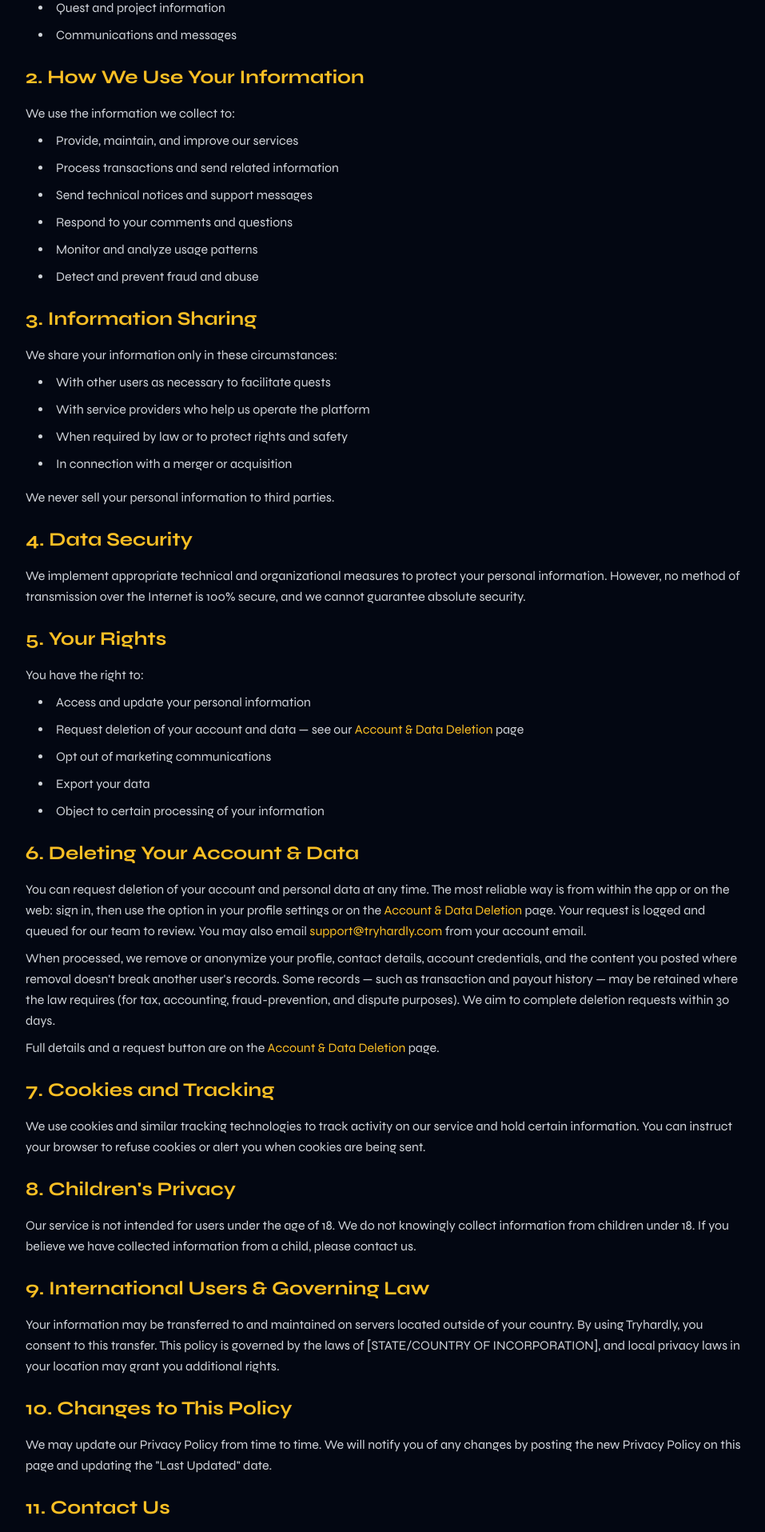
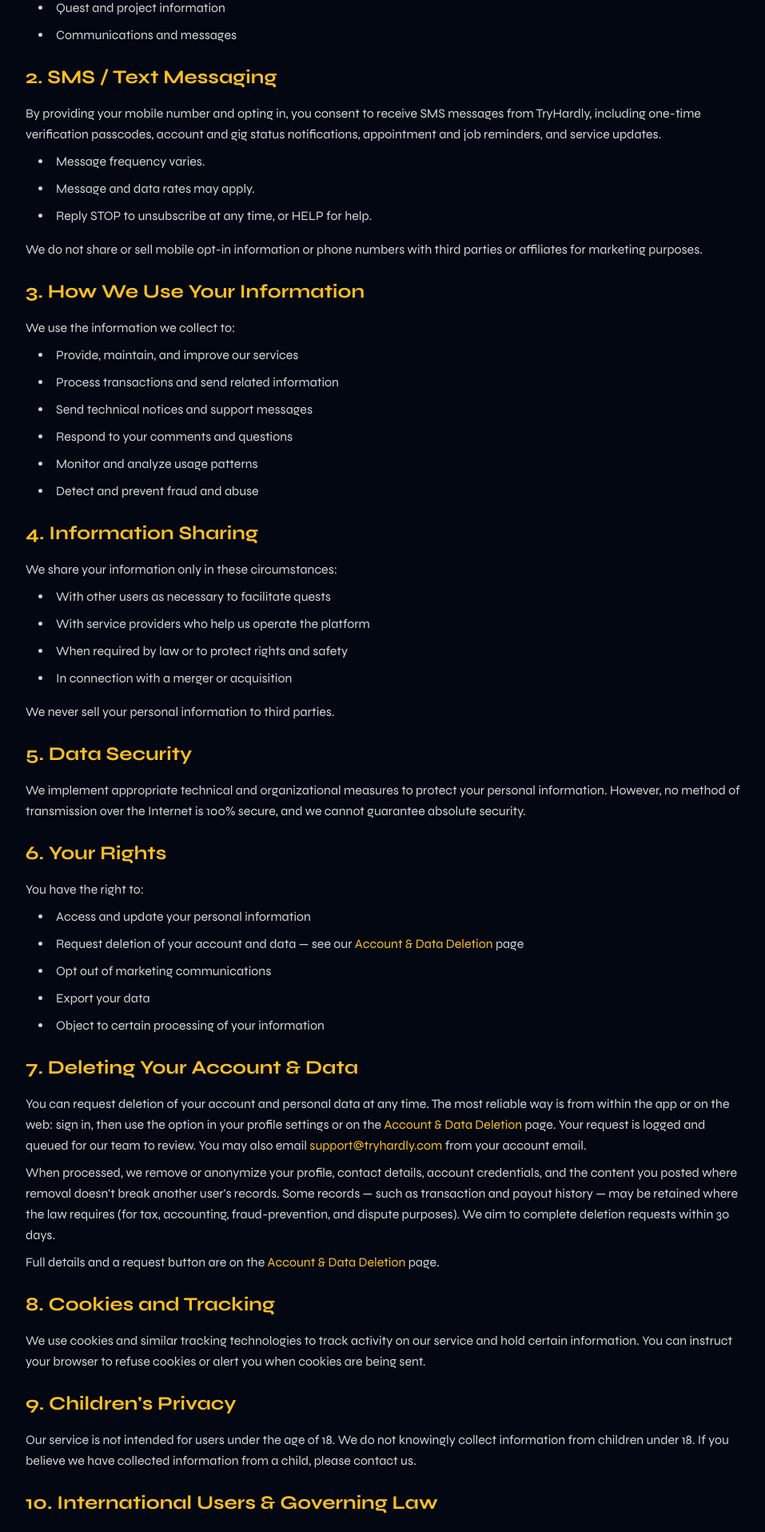
Before and after one commit to gregormortis/tryhardly, a Next.js app in the folder frontend/: page /privacy in a window 1280 px wide. Shown: the part 500-2415 px from the top of the page at 80% size, without its empty margins (160-1117 px from the left). Built offline with nearby package versions, Linux system fonts and the light colour scheme; no server answers.

Commit message:
Add SMS/text messaging disclosures to Privacy Policy and Terms of Service
Required for Twilio A2P 10DLC campaign compliance: opt-in consent language,
message frequency, message/data rates, STOP/HELP instructions, and no
third-party sharing/selling of mobile opt-in data.

```diff
--- a/frontend/app/privacy/page.tsx
+++ b/frontend/app/privacy/page.tsx
@@ -1,7 +1,7 @@
 import type { Metadata } from 'next';
 import Link from 'next/link';
 
-const LAST_UPDATED = 'June 21, 2026';
+const LAST_UPDATED = 'August 4, 2026';
 
 export const metadata: Metadata = {
   title: 'Privacy Policy',
@@ -40,7 +40,25 @@
           </section>
 
           <section>
-            <h2 className="text-2xl font-bold text-amber-400 mb-4">2. How We Use Your Information</h2>
+            <h2 className="text-2xl font-bold text-amber-400 mb-4">2. SMS / Text Messaging</h2>
+            <p className="mb-2">
+              By providing your mobile number and opting in, you consent to receive SMS messages
+              from TryHardly, including one-time verification passcodes, account and gig status
+              notifications, appointment and job reminders, and service updates.
+            </p>
+            <ul className="list-disc list-inside space-y-2 ml-4">
+              <li>Message frequency varies.</li>
+              <li>Message and data rates may apply.</li>
+              <li>Reply STOP to unsubscribe at any time, or HELP for help.</li>
+            </ul>
+            <p className="mt-4">
+              We do not share or sell mobile opt-in information or phone numbers with third
+              parties or affiliates for marketing purposes.
+            </p>
+          </section>
+
+          <section>
+            <h2 className="text-2xl font-bold text-amber-400 mb-4">3. How We Use Your Information</h2>
             <p className="mb-2">We use the information we collect to:</p>
             <ul className="list-disc list-inside space-y-2 ml-4">
               <li>Provide, maintain, and improve our services</li>
@@ -53,7 +71,7 @@
           </section>
 
           <section>
-            <h2 className="text-2xl font-bold text-amber-400 mb-4">3. Information Sharing</h2>
+            <h2 className="text-2xl font-bold text-amber-400 mb-4">4. Information Sharing</h2>
             <p className="mb-2">
               We share your information only in these circumstances:
             </p>
@@ -69,14 +87,14 @@
           </section>
 
           <section>
-            <h2 className="text-2xl font-bold text-amber-400 mb-4">4. Data Security</h2>
+            <h2 className="text-2xl font-bold text-amber-400 mb-4">5. Data Security</h2>
             <p>
               We implement appropriate technical and organizational measures to protect your personal information. However, no method of transmission over the Internet is 100% secure, and we cannot guarantee absolute security.
             </p>
           </section>
 
           <section>
-            <h2 className="text-2xl font-bold text-amber-400 mb-4">5. Your Rights</h2>
+            <h2 className="text-2xl font-bold text-amber-400 mb-4">6. Your Rights</h2>
             <p className="mb-2">You have the right to:</p>
             <ul className="list-disc list-inside space-y-2 ml-4">
               <li>Access and update your personal information</li>
@@ -94,7 +112,7 @@
           </section>
 
           <section>
-            <h2 className="text-2xl font-bold text-amber-400 mb-4">6. Deleting Your Account &amp; Data</h2>
+            <h2 className="text-2xl font-bold text-amber-400 mb-4">7. Deleting Your Account &amp; Data</h2>
             <p className="mb-2">
               You can request deletion of your account and personal data at any time. The most
               reliable way is from within the app or on the web: sign in, then use the option in your
@@ -125,35 +143,35 @@
           </section>
 
           <section>
-            <h2 className="text-2xl font-bold text-amber-400 mb-4">7. Cookies and Tracking</h2>
+            <h2 className="text-2xl font-bold text-amber-400 mb-4">8. Cookies and Tracking</h2>
             <p>
               We use cookies and similar tracking technologies to track activity on our service and hold certain information. You can instruct your browser to refuse cookies or alert you when cookies are being sent.
             </p>
           </section>
 
           <section>
-            <h2 className="text-2xl font-bold text-amber-400 mb-4">8. Children&apos;s Privacy</h2>
+            <h2 className="text-2xl font-bold text-amber-400 mb-4">9. Children&apos;s Privacy</h2>
             <p>
               Our service is not intended for users under the age of 18. We do not knowingly collect information from children under 18. If you believe we have collected information from a child, please contact us.
             </p>
           </section>
 
           <section>
-            <h2 className="text-2xl font-bold text-amber-400 mb-4">9. International Users &amp; Governing Law</h2>
+            <h2 className="text-2xl font-bold text-amber-400 mb-4">10. International Users &amp; Governing Law</h2>
             <p>
               Your information may be transferred to and maintained on servers located outside of your country. By using Tryhardly, you consent to this transfer. This policy is governed by the laws of [STATE/COUNTRY OF INCORPORATION], and local privacy laws in your location may grant you additional rights.
             </p>
           </section>
 
           <section>
-            <h2 className="text-2xl font-bold text-amber-400 mb-4">10. Changes to This Policy</h2>
+            <h2 className="text-2xl font-bold text-amber-400 mb-4">11. Changes to This Policy</h2>
             <p>
               We may update our Privacy Policy from time to time. We will notify you of any changes by posting the new Privacy Policy on this page and updating the &quot;Last Updated&quot; date.
             </p>
           </section>
 
           <section>
-            <h2 className="text-2xl font-bold text-amber-400 mb-4">11. Contact Us</h2>
+            <h2 className="text-2xl font-bold text-amber-400 mb-4">12. Contact Us</h2>
             <p>
               If you have questions about this Privacy Policy, please contact us at:
             </p>
--- a/frontend/app/terms/page.tsx
+++ b/frontend/app/terms/page.tsx
@@ -1,7 +1,7 @@
 import type { Metadata } from 'next';
 import Link from 'next/link';
 
-const LAST_UPDATED = 'June 9, 2026';
+const LAST_UPDATED = 'August 4, 2026';
 const SUPPORT_EMAIL = 'support@tryhardly.com';
 
 export const metadata: Metadata = {
@@ -58,7 +58,20 @@
           </section>
 
           <section>
-            <h2 className="text-2xl font-bold text-amber-400 mb-4">4. Payments, Fees &amp; Payouts</h2>
+            <h2 className="text-2xl font-bold text-amber-400 mb-4">4. SMS / Text Messaging</h2>
+            <p className="mb-2">
+              By providing your mobile number and opting in, you consent to receive SMS messages
+              from TryHardly, including one-time verification passcodes, account and gig status
+              notifications, appointment and job reminders, and service updates. Message frequency
+              varies. Message and data rates may apply. Reply STOP to unsubscribe at any time, or
+              HELP for help. See our{' '}
+              <Link href="/privacy" className="text-amber-400 hover:text-amber-300">Privacy Policy</Link>{' '}
+              for details on how we handle mobile opt-in information.
+            </p>
+          </section>
+
+          <section>
+            <h2 className="text-2xl font-bold text-amber-400 mb-4">5. Payments, Fees &amp; Payouts</h2>
             <p className="mb-2">
               Payments on TryHardly are processed by{' '}
               <span className="text-white font-semibold">Stripe</span>, and worker payouts are handled through{' '}
@@ -89,7 +102,7 @@
           </section>
 
           <section>
-            <h2 className="text-2xl font-bold text-amber-400 mb-4">5. Your Responsibilities</h2>
+            <h2 className="text-2xl font-bold text-amber-400 mb-4">6. Your Responsibilities</h2>
             <ul className="list-disc list-inside space-y-2 ml-4">
               <li>Job posters must describe the work accurately and pay for work delivered as agreed.</li>
               <li>Workers must deliver work that matches what was agreed.</li>
@@ -99,7 +112,7 @@
           </section>
 
           <section>
-            <h2 className="text-2xl font-bold text-amber-400 mb-4">6. Prohibited Conduct</h2>
+            <h2 className="text-2xl font-bold text-amber-400 mb-4">7. Prohibited Conduct</h2>
             <p className="mb-2">You agree not to:</p>
             <ul className="list-disc list-inside space-y-2 ml-4">
               <li>Post fraudulent, misleading, or illegal job listings.</li>
@@ -111,7 +124,7 @@
           </section>
 
           <section>
-            <h2 className="text-2xl font-bold text-amber-400 mb-4">7. Intellectual Property</h2>
+            <h2 className="text-2xl font-bold text-amber-400 mb-4">8. Intellectual Property</h2>
             <p>
               Unless the job agreement between the parties says otherwise, work products created
               through TryHardly belong to the job poster upon full payment for that work. The TryHardly name,
@@ -120,7 +133,7 @@
           </section>
 
           <section>
-            <h2 className="text-2xl font-bold text-amber-400 mb-4">8. Disclaimers</h2>
+            <h2 className="text-2xl font-bold text-amber-400 mb-4">9. Disclaimers</h2>
             <p>
               TryHardly is provided &quot;as is&quot; during early access. We do not guarantee that work
               posted or performed will meet your expectations, and we do not vet every user.
@@ -129,7 +142,7 @@
           </section>
 
           <section>
-            <h2 className="text-2xl font-bold text-amber-400 mb-4">9. Limitation of Liability</h2>
+            <h2 className="text-2xl font-bold text-amber-400 mb-4">10. Limitation of Liability</h2>
             <p>
               To the fullest extent permitted by law, TryHardly is not liable for any indirect,
               incidental, special, or consequential damages arising from your use of the
@@ -138,7 +151,7 @@
           </section>
 
           <section>
-            <h2 className="text-2xl font-bold text-amber-400 mb-4">10. Termination</h2>
+            <h2 className="text-2xl font-bold text-amber-400 mb-4">11. Termination</h2>
             <p>
               We may suspend or terminate accounts that violate these Terms or our Community
               Guidelines. You may stop using the service at any time.
@@ -146,7 +159,7 @@
           </section>
 
           <section>
-            <h2 className="text-2xl font-bold text-amber-400 mb-4">11. Governing Law</h2>
+            <h2 className="text-2xl font-bold text-amber-400 mb-4">12. Governing Law</h2>
             <p>
               These Terms are governed by the laws of the State of California, United States,
               without regard to conflict-of-law rules. Disputes will be handled in the state
@@ -156,7 +169,7 @@
           </section>
 
           <section>
-            <h2 className="text-2xl font-bold text-amber-400 mb-4">12. Changes to These Terms</h2>
+            <h2 className="text-2xl font-bold text-amber-400 mb-4">13. Changes to These Terms</h2>
             <p>
               We may update these Terms as the product evolves. We will update the date above
               when we do. Continued use after changes means you accept the updated Terms.
@@ -164,7 +177,7 @@
           </section>
 
           <section>
-            <h2 className="text-2xl font-bold text-amber-400 mb-4">13. Contact</h2>
+            <h2 className="text-2xl font-bold text-amber-400 mb-4">14. Contact</h2>
             <p>
               Questions about these Terms? Email{' '}
               <a href={`mailto:${SUPPORT_EMAIL}`} className="text-amber-400 hover:text-amber-300">
```
